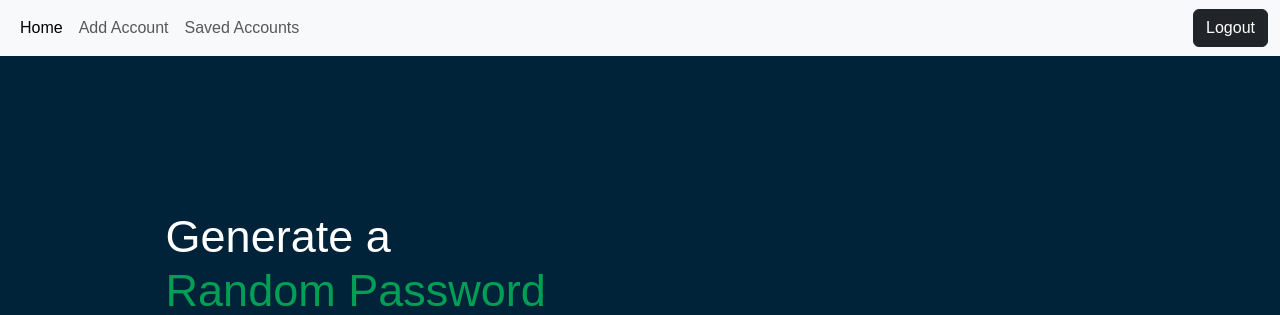
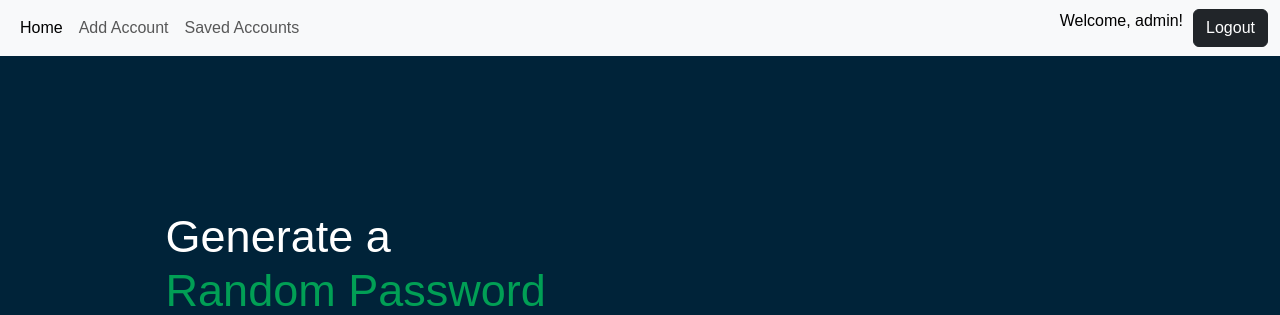
Before and after one commit to deeptanshu33/Password_Manager, a Django app: page / in a window 1280 px wide. Shown: the top 315 px of the page. Run offline with Django 5.2, Linux system fonts and the light colour scheme; a user stored in the database is signed in.

Commit message:
ADD Welcome username to topbar

```diff
--- a/templates/base.html
+++ b/templates/base.html
@@ -13,10 +13,7 @@
 <body>
     <nav class="navbar navbar-expand-lg bg-body-tertiary">
         <div class="container-fluid">
-            <!-- <a class="navbar-brand" href="#">Navbar</a>
-          <button class="navbar-toggler" type="button" data-bs-toggle="collapse" data-bs-target="#navbarNav" aria-controls="navbarNav" aria-expanded="false" aria-label="Toggle navigation">
-            <span class="navbar-toggler-icon"></span>
-          </button> -->
+
             <div class="collapse navbar-collapse" id="navbarNav">
                 <ul class="navbar-nav">
                     <li class="nav-item">
@@ -33,6 +30,10 @@
             </div>
             <form class="d-flex" role="search">
                 {% if request.user.is_authenticated %}
+                <span style = "color: black;
+                margin-right: 10px">
+                Welcome, {{user.username}}!
+            </span>
                 <a href="/logout/" class="btn btn-dark" type="submit">Logout</a>
                 {% else %}
                 <a href="/login/" class="btn btn-dark" type="submit">Login</a>
```
Also changed, not shown: db.sqlite3.
